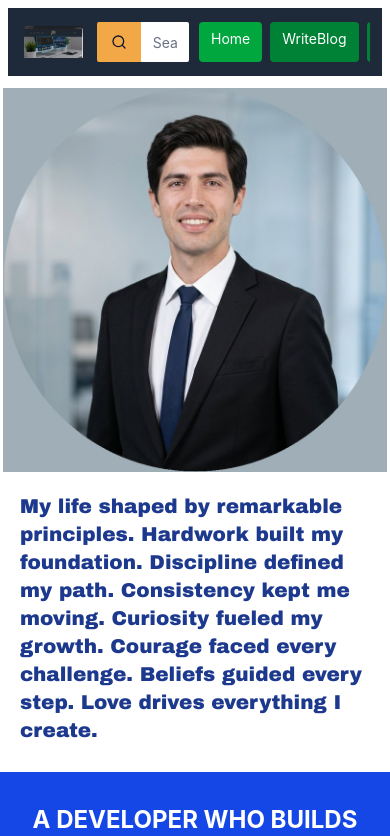
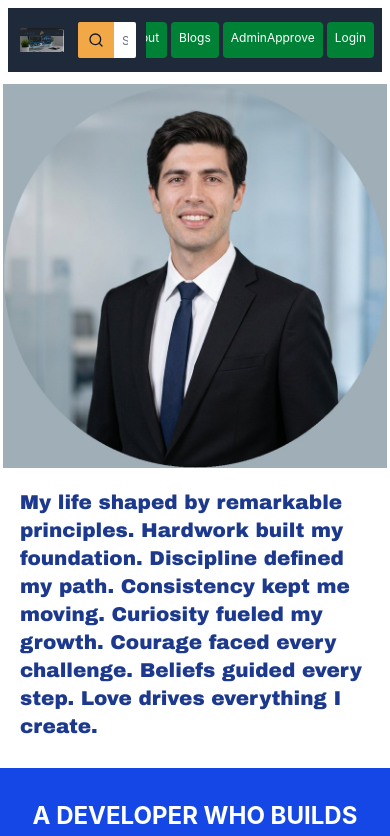
Before and after one commit to nekzahid123-afg/portfolio-website, a React (Vite) app: page / in a window 390 px wide. Shown: the top 836 px of the page. Built offline with nearby package versions, Linux system fonts and the light colour scheme; no server answers.

Commit message:
navbar updated

```diff
--- a/src/components/Navbar.jsx
+++ b/src/components/Navbar.jsx
@@ -7,25 +7,25 @@ import { useAuth } from "../context/AuthContextValue";
 export default function Navbar() {
   const { currentUser, logout } = useAuth();
   const navLinkClass = ({ isActive }) =>
-    `min-h-10 whitespace-nowrap rounded px-3 py-2 text-center text-sm leading-tight text-white sm:min-h-11 sm:px-4 sm:text-base lg:px-5 ${
+    `min-h-9 whitespace-nowrap rounded px-2 py-2 text-center text-xs leading-tight text-white sm:min-h-11 sm:px-4 sm:text-base lg:px-5 ${
       isActive ? "bg-green-600" : "bg-green-700"
     }`;
 
   return (
-    <nav className="m-2 flex min-h-16 flex-row items-center justify-between gap-2 bg-gray-800 p-3 text-white">
+    <nav className="m-2 flex min-h-16 flex-row items-center justify-between gap-2 bg-gray-800 p-2 text-white sm:p-3">
       {/* Left side links and Search Bar */}
-      <div className="flex min-w-0 flex-1 items-center gap-2">
+      <div className="flex w-[34%] min-w-0 shrink-0 items-center gap-2 sm:w-auto sm:flex-1">
          <Link
            to="/"
            className="shrink-0"
          >
-           <img  src={logo} className="h-10 w-auto object-contain px-1 py-1"/>
+           <img  src={logo} className="h-8 w-auto object-contain px-1 py-1 sm:h-10"/>
          </Link>
 
          {/* Search Bar Container */}
          <div className="flex min-w-0 flex-1 items-center overflow-hidden rounded border-2 border-transparent focus-within:border-[#F3A847] sm:flex-none">
            {/* Clean, human-readable search icon component */}
-           <div className="flex h-10 w-11 shrink-0 items-center justify-center bg-[#F3A847] text-gray-900">
+           <div className="flex h-9 w-9 shrink-0 items-center justify-center bg-[#F3A847] text-gray-900 sm:h-10 sm:w-11">
              <Search className="w-4 h-4" />
            </div>
 
@@ -33,13 +33,13 @@ export default function Navbar() {
            <input
              type="text"
              placeholder="Search..."
-             className="h-10 min-w-0 flex-1 cursor-pointer bg-white px-3 py-1 text-sm text-gray-900 placeholder-gray-500 focus:outline-none sm:w-48"
+             className="h-9 min-w-0 flex-1 cursor-pointer bg-white px-2 py-1 text-xs text-gray-900 placeholder-gray-500 focus:outline-none sm:h-10 sm:w-48 sm:px-3 sm:text-sm"
            />
          </div>
       </div>
 
       {/* Right side links */}
-      <div className="flex max-w-[56%] flex-1 flex-nowrap items-center justify-start gap-2 overflow-x-auto sm:max-w-none sm:justify-end">
+      <div className="flex min-w-0 flex-1 flex-nowrap items-center justify-end gap-1 overflow-hidden sm:gap-2">
          <NavLink
            to="/"
            className={navLinkClass}
@@ -75,7 +75,7 @@ export default function Navbar() {
           {currentUser ? (
             <button
               onClick={logout}
-              className="min-h-10 whitespace-nowrap rounded bg-green-700 px-3 py-2 text-center text-sm leading-tight text-white sm:min-h-11 sm:px-4 sm:text-base lg:px-5"
+              className="min-h-9 whitespace-nowrap rounded bg-green-700 px-2 py-2 text-center text-xs leading-tight text-white sm:min-h-11 sm:px-4 sm:text-base lg:px-5"
             >
               Logout
             </button>
```
